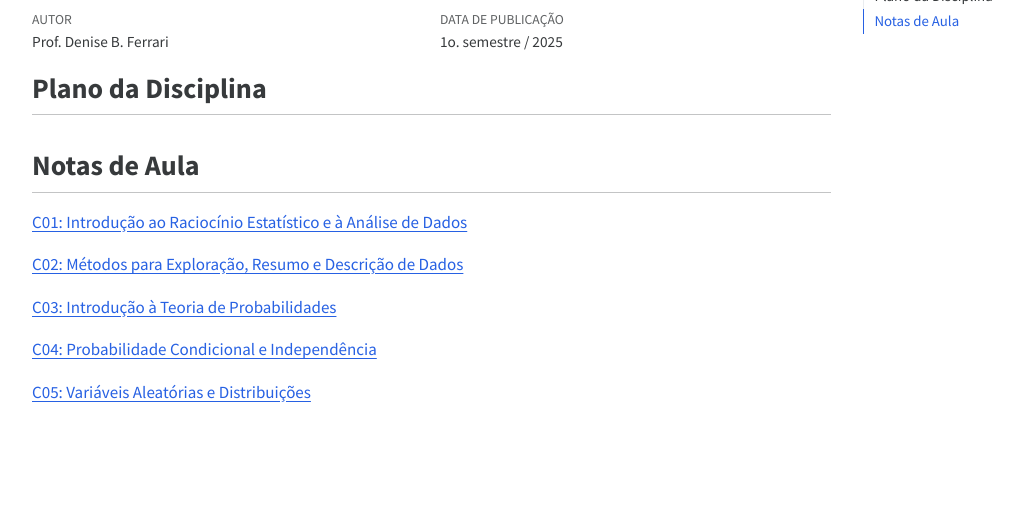
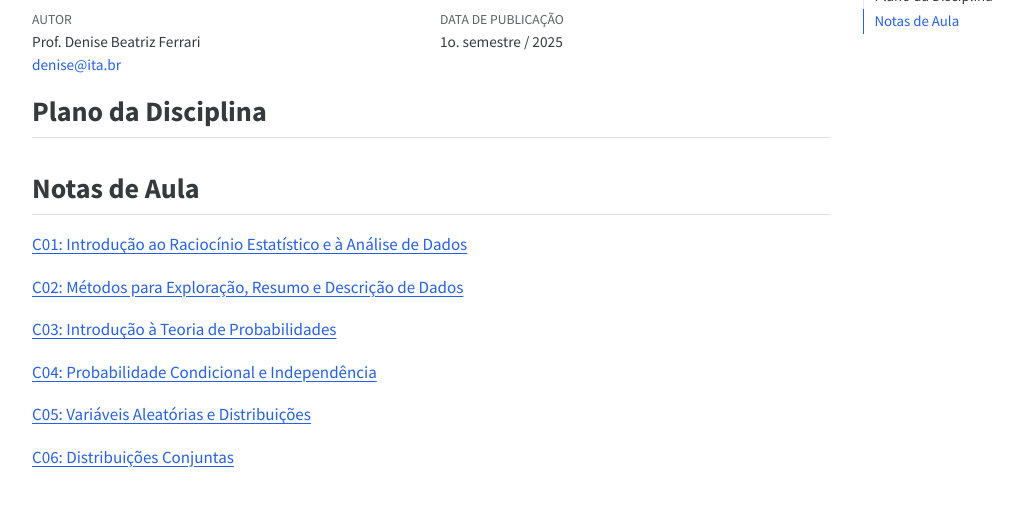
Before and after one commit to deniseferrari/GED13, a plain HTML site: page index.html in a window 1280 px wide. Shown: the part 60-566 px from the top of the page, without its empty margins (136-1159 px from the left). Drawn offline with Linux system fonts and the light colour scheme.

Commit message:
Add files via upload

```diff
--- a/index.html
+++ b/index.html
@@ -2,11 +2,11 @@
 <html xmlns="http://www.w3.org/1999/xhtml" lang="pt" xml:lang="pt"><head>
 
 <meta charset="utf-8">
-<meta name="generator" content="quarto-1.6.40">
+<meta name="generator" content="quarto-1.6.42">
 
 <meta name="viewport" content="width=device-width, initial-scale=1.0, user-scalable=yes">
 
-<meta name="author" content="Prof.&nbsp;Denise B. Ferrari">
+<meta name="author" content="Prof.&nbsp;Denise Beatriz Ferrari   denise@ita.br">
 
 <title>GED-13: Probabilidade e Estatística</title>
 <style>
@@ -30,10 +30,10 @@ ul.task-list li input[type="checkbox"] {
 <script src="index_files/libs/quarto-html/tippy.umd.min.js"></script>
 <script src="index_files/libs/quarto-html/anchor.min.js"></script>
 <link href="index_files/libs/quarto-html/tippy.css" rel="stylesheet">
-<link href="index_files/libs/quarto-html/quarto-syntax-highlighting-549806ee2085284f45b00abea8c6df48.css" rel="stylesheet" id="quarto-text-highlighting-styles">
+<link href="index_files/libs/quarto-html/quarto-syntax-highlighting-2f5df379a58b258e96c21c0638c20c03.css" rel="stylesheet" id="quarto-text-highlighting-styles">
 <script src="index_files/libs/bootstrap/bootstrap.min.js"></script>
 <link href="index_files/libs/bootstrap/bootstrap-icons.css" rel="stylesheet">
-<link href="index_files/libs/bootstrap/bootstrap-81e35ebdb4125010edbabe6010586085.min.css" rel="stylesheet" append-hash="true" id="quarto-bootstrap" data-mode="light">
+<link href="index_files/libs/bootstrap/bootstrap-10daa034703793678e481cc8cee6d76f.min.css" rel="stylesheet" append-hash="true" id="quarto-bootstrap" data-mode="light">
 
 
 </head>
@@ -65,7 +65,7 @@ ul.task-list li input[type="checkbox"] {
     <div>
     <div class="quarto-title-meta-heading">Autor</div>
     <div class="quarto-title-meta-contents">
-             <p>Prof.&nbsp;Denise B. Ferrari </p>
+             <p>Prof.&nbsp;Denise Beatriz Ferrari <br> <a href="mailto:denise@ita.br" class="email">denise@ita.br</a> </p>
           </div>
   </div>
 
@@ -94,6 +94,7 @@ ul.task-list li input[type="checkbox"] {
 <p><a href="C03.html">C03: Introdução à Teoria de Probabilidades</a></p>
 <p><a href="C04.html">C04: Probabilidade Condicional e Independência</a></p>
 <p><a href="C05.html">C05: Variáveis Aleatórias e Distribuições</a></p>
+<p><a href="C06.html">C06: Distribuições Conjuntas</a></p>
 </section>
 
 </main>
```
